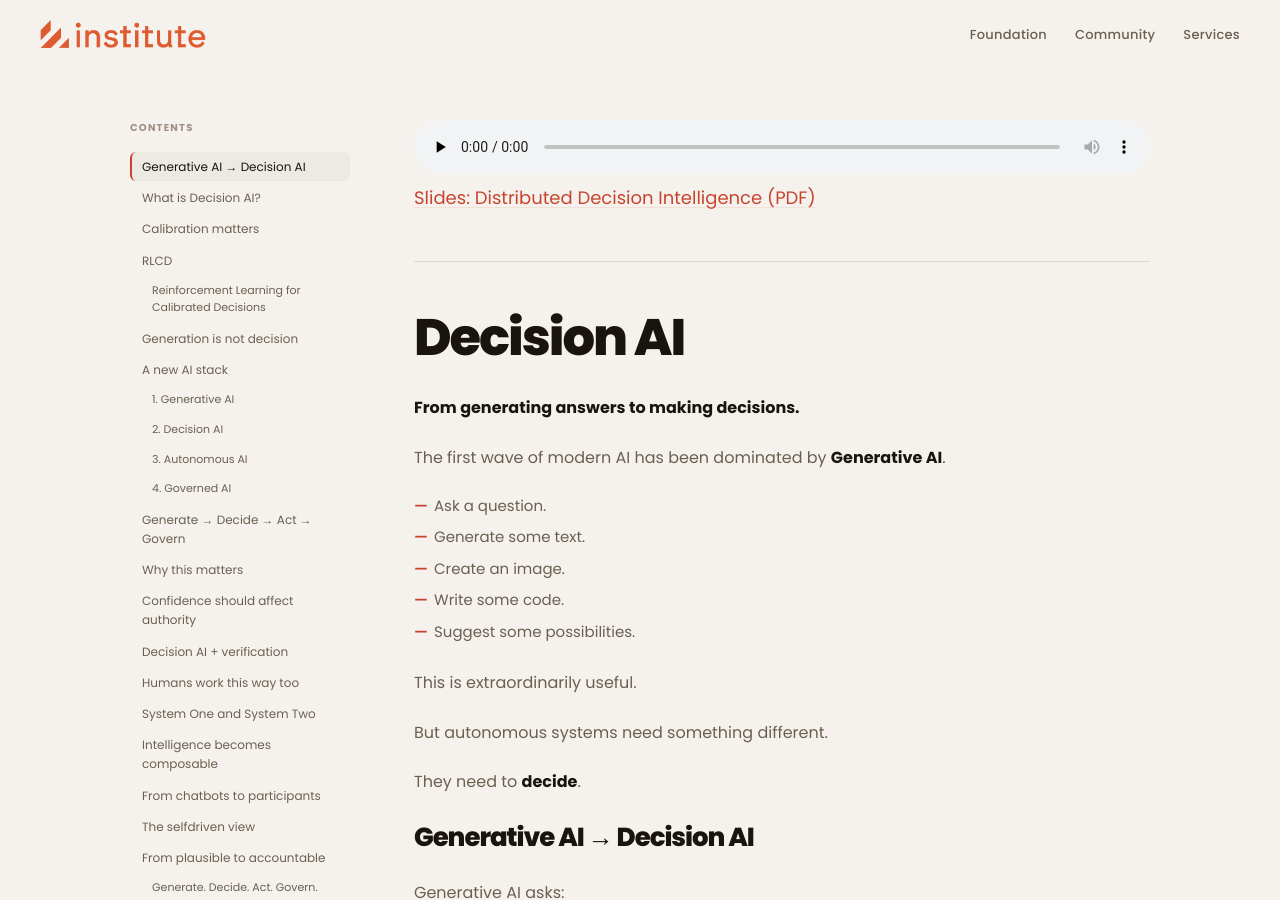
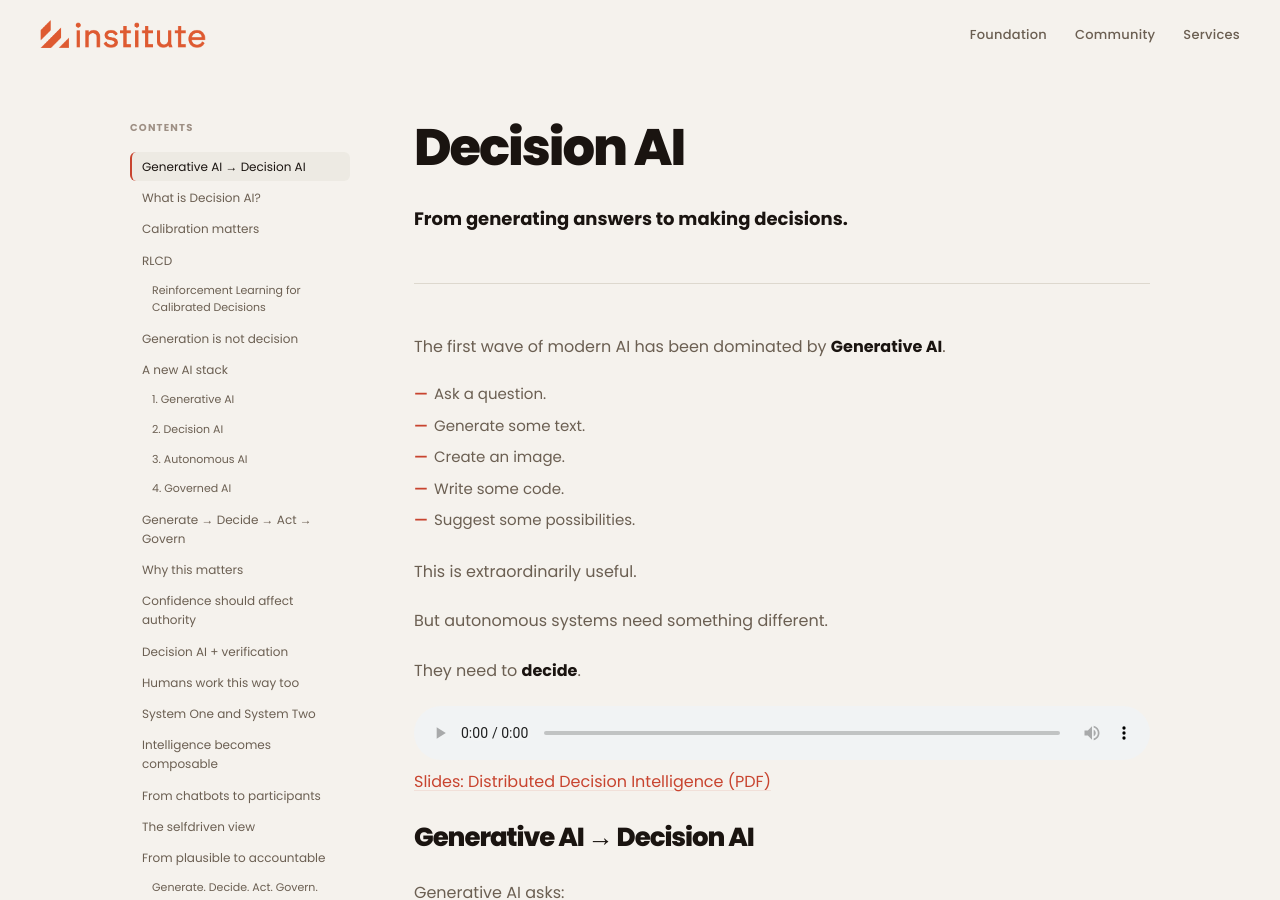
Before and after one commit to selfdriven-foundation/selfdriven-institute, a Jekyll site: the page built from docs/pages/papers/paper-decision-ai-from-generation-to-action.md, in a window 1280 px wide and 900 px high. Built offline with Jekyll 4.4.1, drawn with Linux system fonts in a browser that asks for light colours; comment, search, counter and statistics services are not loaded.

Commit message:
Update paper-decision-ai-from-generation-to-action.md

```diff
--- a/docs/pages/papers/paper-decision-ai-from-generation-to-action.md
+++ b/docs/pages/papers/paper-decision-ai-from-generation-to-action.md
@@ -3,12 +3,6 @@ layout: selfdriven
 title: From generating answers to making decisions - Research - selfdrivenAI
 permalink: /paper/decision-ai-from-generation-to-action
 ---
-<audio controls preload="none" style="width: 100%;">
-  <source src="https://raw.githubusercontent.com/selfdriven-foundation/selfdriven-institute/main/resources/podcasts/Why_verified_context_beats_AI_models.m4a" type="audio/mp4">
-  Your browser does not support the audio element. <a href="https://github.com/selfdriven-foundation/selfdriven-institute/blob/main/resources/podcasts/Why_verified_context_beats_AI_models.m4a">Listen to the podcast</a>.
-</audio>
-
-[Slides: Distributed Decision Intelligence (PDF)](https://github.com/selfdriven-foundation/selfdriven-institute/blob/main/resources/slides/Distributed_Decision_Intelligence.pdf)
 
 # Decision AI
 
@@ -27,6 +21,14 @@ This is extraordinarily useful.
 But autonomous systems need something different.
 
 They need to **decide**.
+
+<audio controls preload="metadata" style="width: 100%;">
+  <source src="https://raw.githubusercontent.com/selfdriven-foundation/selfdriven-institute/main/resources/podcasts/Why_verified_context_beats_AI_models.m4a" type="audio/mp4">
+  Your browser does not support the audio element. <a href="https://github.com/selfdriven-foundation/selfdriven-institute/blob/main/resources/podcasts/Why_verified_context_beats_AI_models.m4a">Listen to the podcast</a>.
+</audio>
+
+[Slides: Distributed Decision Intelligence (PDF)](https://github.com/selfdriven-foundation/selfdriven-institute/blob/main/resources/slides/Distributed_Decision_Intelligence.pdf)
+
 
 ## Generative AI → Decision AI
 
```
